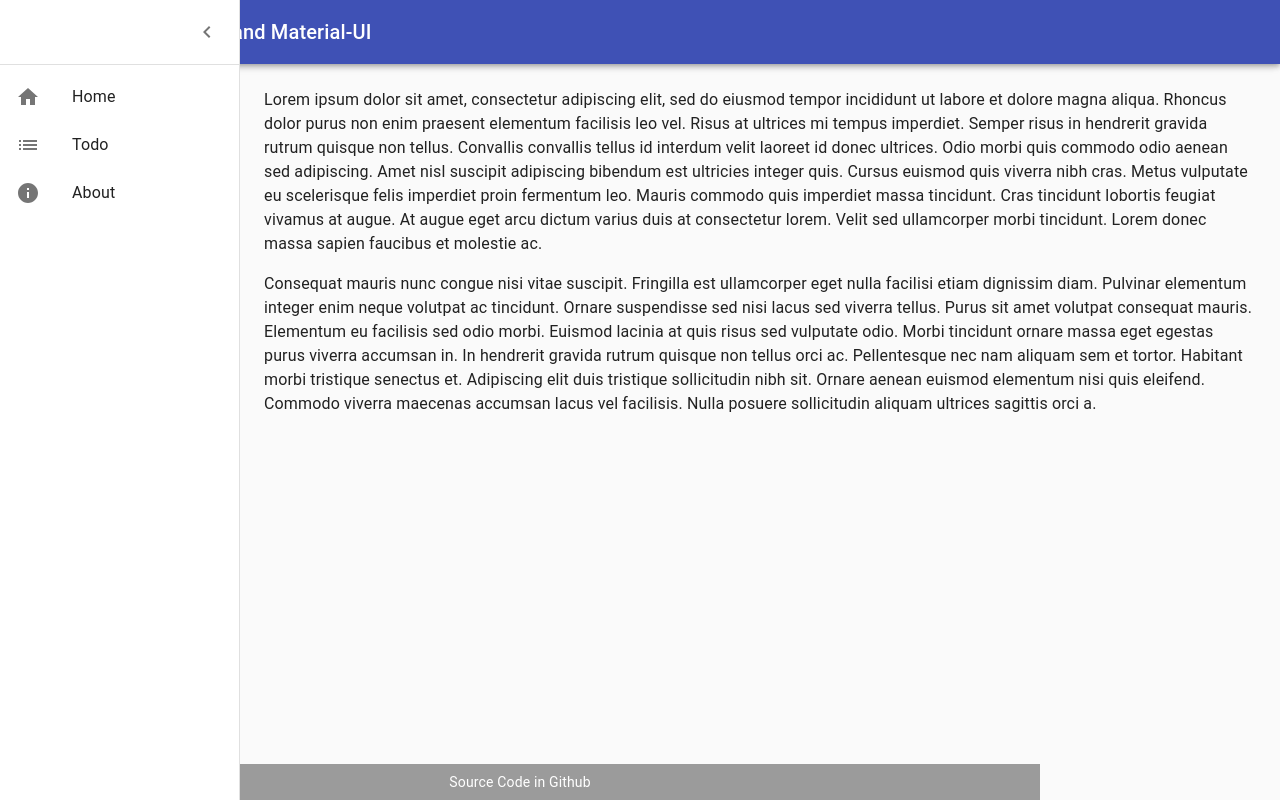
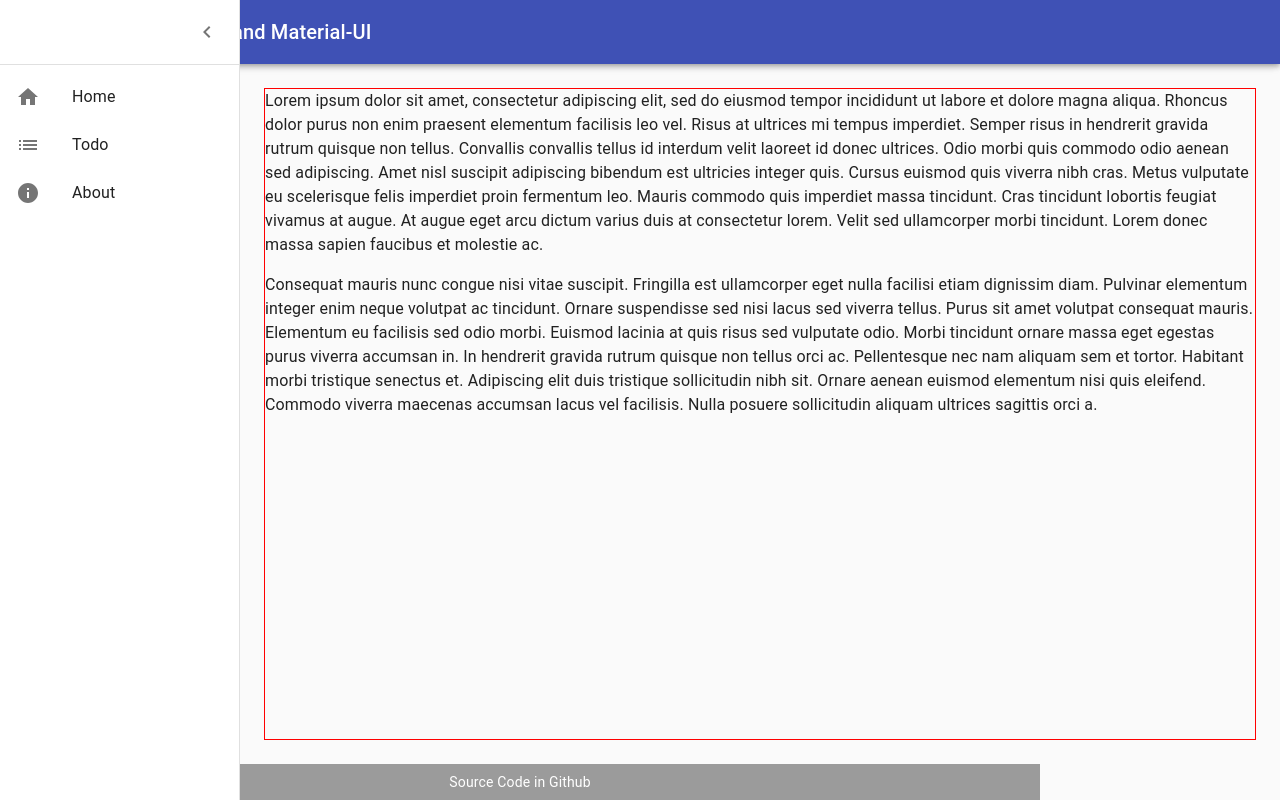
Before and after one commit to yhmun/docker-django-react, a React (Create React App) app in the folder frontend/: page / in a window 1280 px wide. Built offline with nearby package versions, Linux system fonts and the light colour scheme.

Commit message:
Adjusted content layout

```diff
--- a/frontend/src/App.js
+++ b/frontend/src/App.js
@@ -25,29 +25,29 @@ const useStyles = (theme) => ({
     height: '100%',
   },
   container: {
+    flex: '1 0 auto',
     display: 'flex',
-    flex: '1 0 auto',
   },
-  toolbar: theme.mixins.toolbar,
-  content: {
+  main: {
     flexGrow: 1,
-    padding: theme.spacing(3),
+    display: 'flex',
+    flexDirection: 'column',
     [theme.breakpoints.up('sm')]: {
       transition: theme.transitions.create('margin', {
         easing: theme.transitions.easing.sharp,
         duration: theme.transitions.duration.leavingScreen,
       }),
       marginLeft: -drawerWidth,
-    }
     },
-  contentShift: {
+  },
+  mainShift: {
     [theme.breakpoints.up('sm')]: {
       transition: theme.transitions.create('margin', {
         easing: theme.transitions.easing.easeOut,
         duration: theme.transitions.duration.enteringScreen,
       }),
       marginLeft: 0,
-    }
+    },
   },
   footer: {
     flexShrink: '0',
@@ -56,7 +56,7 @@ const useStyles = (theme) => ({
         easing: theme.transitions.easing.sharp,
         duration: theme.transitions.duration.leavingScreen,
       }),
-    }
+    },
   },
   footerShift: {
     [theme.breakpoints.up('sm')]: {
@@ -67,6 +67,15 @@ const useStyles = (theme) => ({
         duration: theme.transitions.duration.enteringScreen,
       }),
     },
+  },
+  toolbar: {
+    ...theme.mixins.toolbar,
+  },
+  content: {
+    //border: '1px solid red',
+    flexGrow: 1,
+    display: 'flex',
+    padding: theme.spacing(3),
   },
 });
 
@@ -99,21 +108,26 @@ class App extends Component {
             handleDrawerToggle={this.handleDrawerToggle}
           />
           <main
-            className={clsx(classes.content, {
-              [classes.contentShift]: this.state.drawerOpen,
+            className={clsx(classes.main, {
+              [classes.mainShift]: this.state.drawerOpen,
             })}
           >
             <div className={classes.toolbar} />
+            <div className={classes.content}>
               <Switch>
                 {routes.map((route, idx) => (
                   <Route
                     key={idx}
                     path={route.path}
                     exact={route.exact}
-                  children={<route.page setTitle={this.setTitle} />}
+                    children={<route.page
+                      className={classes.content}
+                      setTitle={this.setTitle}
+                    />}
                   />
                 ))}
               </Switch>
+            </div>
           </main>
         </div>
         <footer
--- a/frontend/src/pages/AboutPage.js
+++ b/frontend/src/pages/AboutPage.js
@@ -1,20 +1,31 @@
-import { Component, Fragment } from 'react';
-import Typography from '@material-ui/core/Typography';
+import { Component } from 'react';
+import { withStyles } from '@material-ui/core/styles';
+import { Typography } from '@material-ui/core';
+
+const useStyles = (theme) => ({
+  root: {
+    border: '1px solid red',
+    width: '100%',
+  },
+});
 
 class AboutPage extends Component {
   componentDidMount() {
-    this.props.setTitle('About');
+    if (this.props.setTitle)
+      this.props.setTitle('About');
   }
 
   render() {
+    const { classes } = this.props;
+
     return (
-      <Fragment>
+      <div className={classes.root}>
         <Typography variant="h5">
           The page is under construction.
         </Typography>
-      </Fragment>
+      </div>
     );
   }
 }
 
-export default AboutPage;
+export default withStyles(useStyles)(AboutPage);
--- a/frontend/src/pages/HomePage.js
+++ b/frontend/src/pages/HomePage.js
@@ -1,15 +1,25 @@
-import { Component, Fragment } from 'react';
-import Typography from '@material-ui/core/Typography';
+import { Component } from 'react';
+import { withStyles } from '@material-ui/core/styles';
+import { Paper, Typography } from '@material-ui/core';
+
+const useStyles = (theme) => ({
+  root: {
+    border: '1px solid red',
+    width: '100%',
+  },
+});
 
 class HomePage extends Component {
-
   componentDidMount() {
-    this.props.setTitle('Learning Djano, React, and Material-UI');
+    if (this.props.setTitle)
+      this.props.setTitle('Learning Djano, React, and Material-UI');
   }
 
   render() {
+    const { classes } = this.props;
+
     return (
-      <Fragment>
+      <div className={classes.root}>
         <Typography paragraph>
           Lorem ipsum dolor sit amet, consectetur adipiscing elit, sed do eiusmod tempor incididunt
           ut labore et dolore magna aliqua. Rhoncus dolor purus non enim praesent elementum
@@ -33,9 +43,9 @@ class HomePage extends Component {
           nibh sit. Ornare aenean euismod elementum nisi quis eleifend. Commodo viverra maecenas
           accumsan lacus vel facilisis. Nulla posuere sollicitudin aliquam ultrices sagittis orci a.
         </Typography>
-      </Fragment>
+      </div>
     );
   }
 }
 
-export default HomePage;
+export default withStyles(useStyles)(HomePage);
--- a/frontend/src/pages/NotFoundPage.js
+++ b/frontend/src/pages/NotFoundPage.js
@@ -1,20 +1,30 @@
-import { Component, Fragment } from 'react';
-import Typography from '@material-ui/core/Typography';
+import { Component } from 'react';
+import { withStyles } from '@material-ui/core/styles';
+import { Typography } from '@material-ui/core';
+
+const useStyles = (theme) => ({
+  root: {
+    width: '100%',
+  },
+});
 
 class NotFoundPage extends Component {
   componentDidMount() {
-    this.props.setTitle('Error 404');
+    if (this.props.setTitle)
+      this.props.setTitle('Error 404');
   }
 
   render() {
+    const { classes } = this.props;
+
     return (
-      <Fragment>
+      <div className={classes.root}>
         <Typography variant="h5">
           Page Not Found
         </Typography>
-      </Fragment>
+      </div>
     );
   }
 }
 
-export default NotFoundPage;
+export default withStyles(useStyles)(NotFoundPage);
--- a/frontend/src/pages/TodoPage.js
+++ b/frontend/src/pages/TodoPage.js
@@ -1,20 +1,30 @@
-import { Component, Fragment } from 'react';
-import Typography from '@material-ui/core/Typography';
+import { Component } from 'react';
+import { withStyles } from '@material-ui/core/styles';
+import { Typography } from '@material-ui/core';
+
+const useStyles = (theme) => ({
+  root: {
+    width: '100%',
+  },
+});
 
 class TodoPage extends Component {
   componentDidMount() {
-    this.props.setTitle('Todo List');
+    if (this.props.setTitle)
+      this.props.setTitle('Todo List');
   }
 
   render() {
+    const { classes } = this.props;
+
     return (
-      <Fragment>
+      <div className={classes.root}>
         <Typography variant="h5">
           The page is under construction.
         </Typography>
-      </Fragment>
+      </div>
     );
   }
 }
 
-export default TodoPage;
+export default withStyles(useStyles)(TodoPage);
```
Lines whose indentation alone changed are shown as unchanged.
